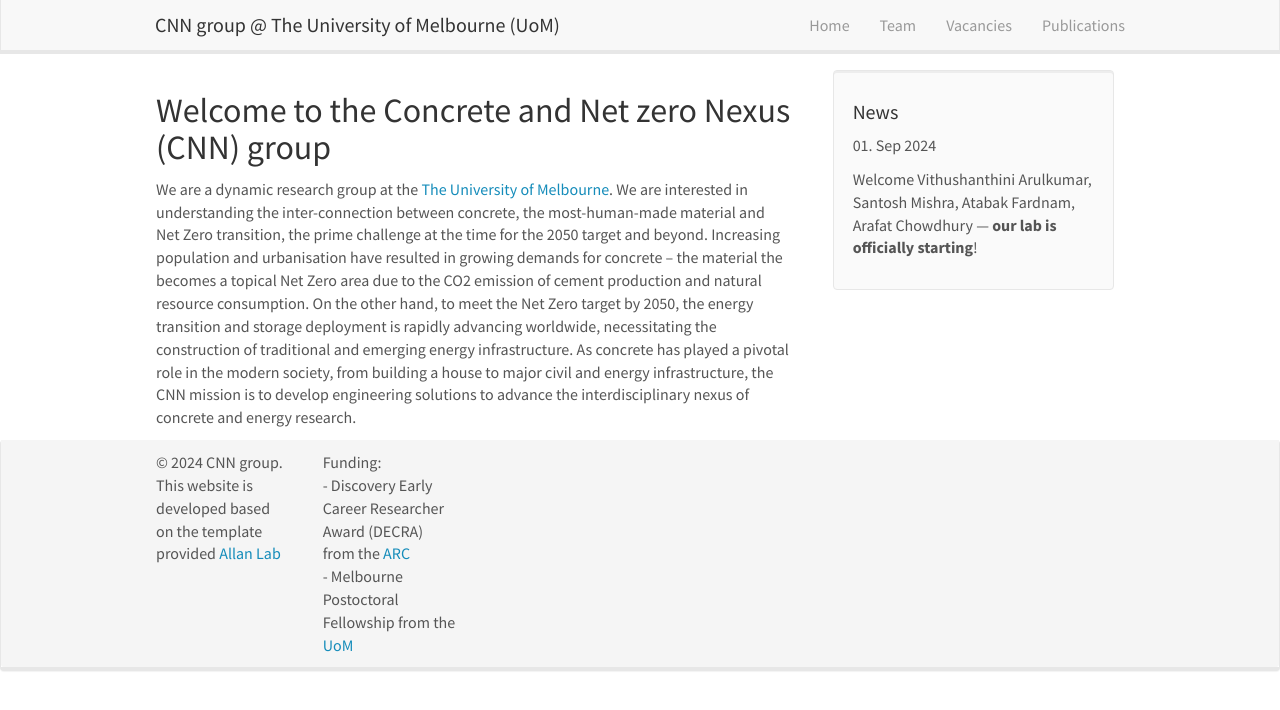
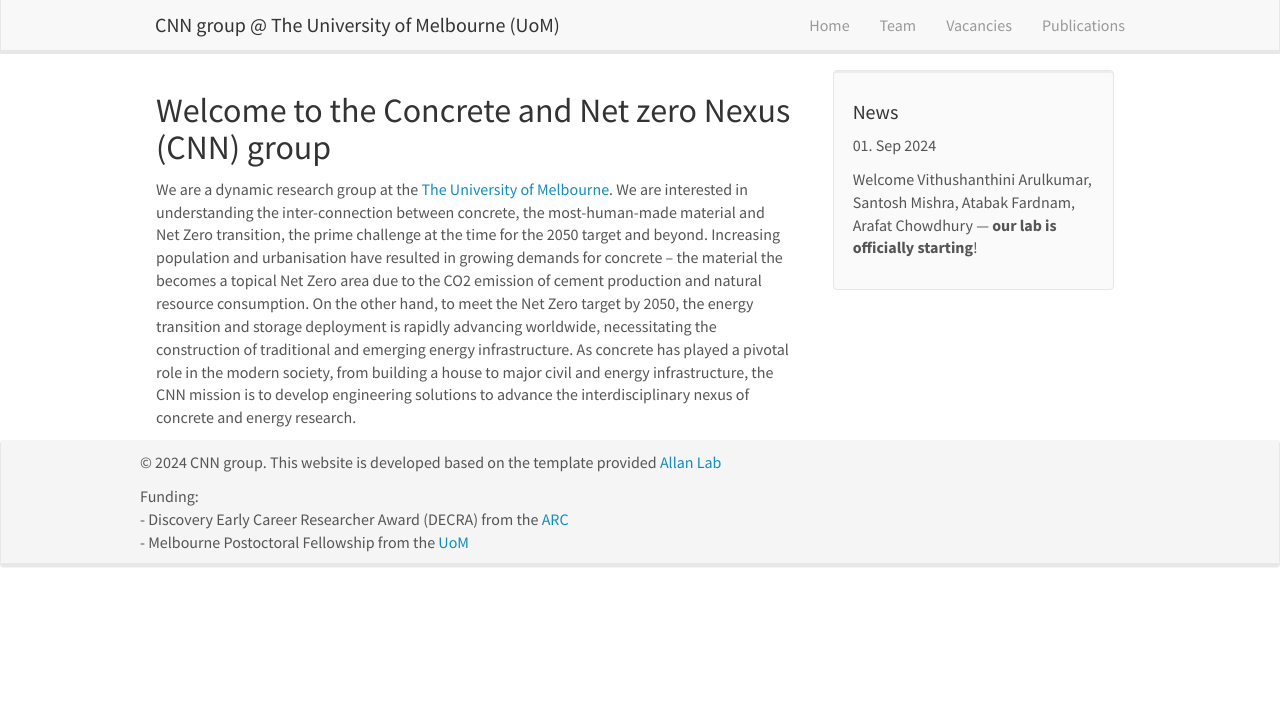
Before and after one commit to tuannguyenngoc/cnn-group, a Jekyll site: the page built from _pages/home.md, in a window 1280 px wide. Shown: the top 710 px of the page. Built offline with Jekyll 4.4.1, drawn with Linux system fonts in a browser that asks for light colours; nearby versions of some CDN libraries.

Commit message:
Update footer.html

```diff
--- a/_includes/footer.html
+++ b/_includes/footer.html
@@ -2,10 +2,10 @@
   <div class="panel-footer">
 	<div class="container-fluid">
 	  <div class="row">
-		<div class="col-sm-2">
+		<div class="col-sm">
 		  <p>&copy 2024 CNN group. This website is developed based on the template provided <a href="https://www.allanlab.org/aboutwebsite.html">Allan Lab</a></a></p>
 		</div>
-		<div class="col-sm-2">
+		<div class="col-sm">
 		  Funding:<br />
       - Discovery Early Career Researcher Award (DECRA) from the <a href="https://www.arc.gov.au/">ARC</a><br />
 	- Melbourne Postoctoral Fellowship from the <a href="https://sites.research.unimelb.edu.au/research-funding/researcher-development-schemes/melbourne-postdoctoral-fellowships">UoM</a><br />
```
